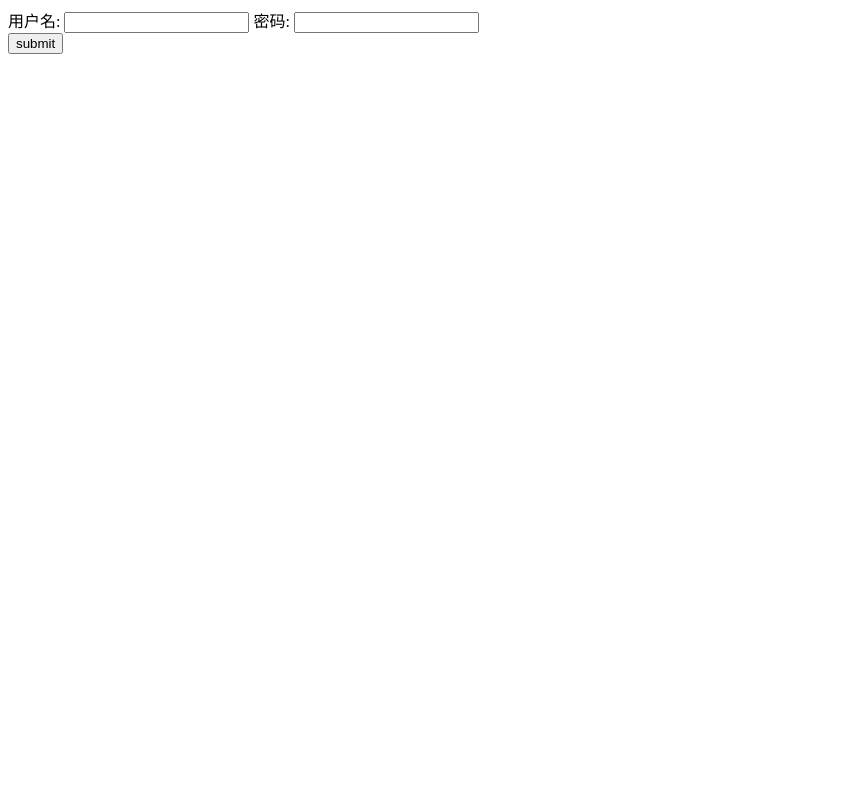
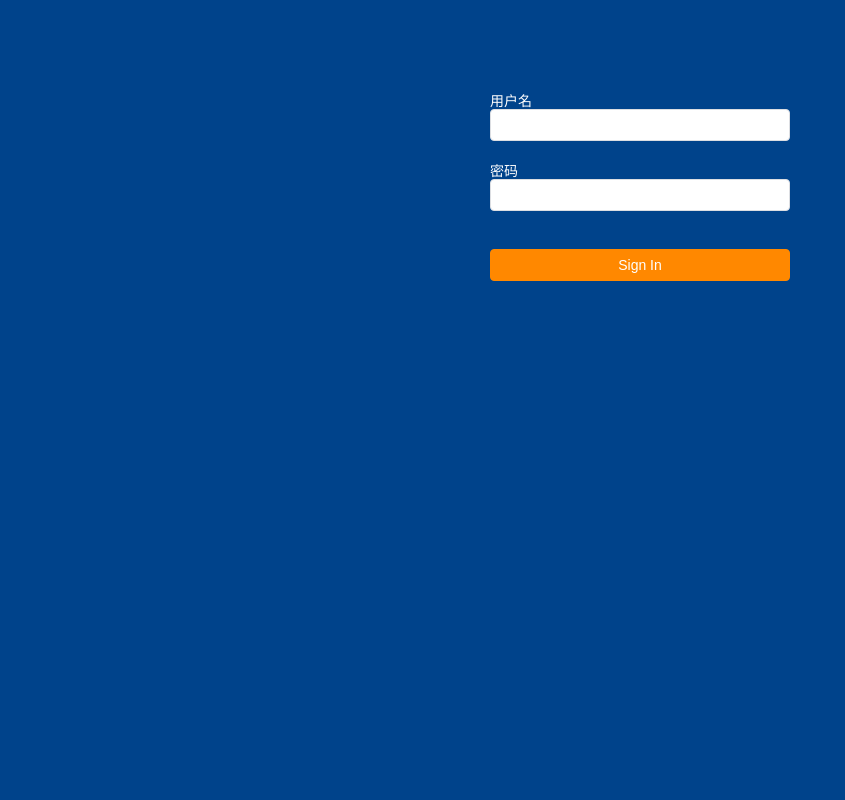
Before and after one commit to Glorydaqin/siteMaster, a PHP site: page /front/tpl/index.php in a window 1280 px wide. Shown: the whole page, without its empty margins (0-845 px from the left). Run offline with PHP 8.4, Linux system fonts and the light colour scheme.

Commit message:
样式调整

```diff
--- a/front/action/ahrefs.php
+++ b/front/action/ahrefs.php
@@ -105,6 +105,6 @@ try {
 
     echo $html;
 } catch (\Exception $exception) {
-    dd($exception);
+    Log::info($exception);
 }
 exit();
--- a/front/lib/Class.Ahrefs.php
+++ b/front/lib/Class.Ahrefs.php
@@ -113,6 +113,11 @@ class Ahrefs
 
     public function get($url, $data = [], $is_cdn = false)
     {
+        //检查是否有缓存，有则调用缓存
+//        $cache = new
+//        if($is_cdn && )
+//
+
         if (!$this->check_is_login()) {
             $this->login();
         }
--- a/front/tpl/index.php
+++ b/front/tpl/index.php
@@ -1,17 +1,86 @@
 <html>
 <head>
     <meta http-equiv="Content-Type" content="text/html; charset=utf-8"/>
+    <style>
+        body{
+            background: #00438b;
+            color: white;
+        }
+        .form-item{
+            margin-bottom: 24px;
+            vertical-align: top;
+        }
+        .form-item label{
+            width: 60px;
+            vertical-align: middle;
+            font-size: 14px;
+            /* color: #515a6e; */
+            line-height: 1;
+            padding: 10px 12px 10px 0;
+            box-sizing: border-box;
+        }
+        .form-item input{
+            display: block;
+            width: 100%;
+            height: 32px;
+            line-height: 1.5;
+            padding: 4px 7px;
+            font-size: 14px;
+            border: 1px solid #dcdee2;
+            border-radius: 4px;
+            color: #515a6e;
+            background-color: #fff;
+            background-image: none;
+            position: relative;
+            cursor: text;
+            transition: border .2s ease-in-out,background .2s ease-in-out,box-shadow .2s ease-in-out;
+        }
+        input:hover,input:focus{
+            border-color: #57a3f3;
+        }
+        .form-item .button{
+            color: #fff;
+            background-color: #f80;
+            border-color: #f80;
+            transition: all .2s ease-in-out;
+        }
+        .button:hover{
+            cursor: pointer;
+            background-color: #57a3f3;
+            border-color: #57a3f3;
+        }
+        body{
+            position: relative;
+        }
+        .login-form{
+            width: 300px;
+            margin: 200px auto 0;
+            transform: translateY(-50%);
+            /* border: 1px solid #dcdee2; */
+            padding: 30px;
+        }
+    </style>
 </head>
 
 
 <body>
 
-<form action="/" method="post">
-    用户名: <input type="text" name="username">
-    密码: <input type="text" name="password">
+<form action="/" method="post" class="login-form">
+<!--    用户名: <input type="text" name="username">-->
+<!--    密码: <input type="text" name="password">-->
 
-    <br>
-    <input type="submit" value="submit">
+    <div class="form-item">
+        <label for="name">用户名</label>
+        <input type="text" id="name" name="username">
+    </div>
+    <div class="form-item">
+        <label for="name">密码</label>
+        <input type="text" id="name" name="password">
+    </div>
+    <div class="form-item">
+        <label for=""></label>
+        <input class="button" type="submit" value="Sign In">
+    </div>
 </form>
 
 </body>
```
Also changed, not shown: front/tpl/ahrefs.php (+65 -7 lines).
